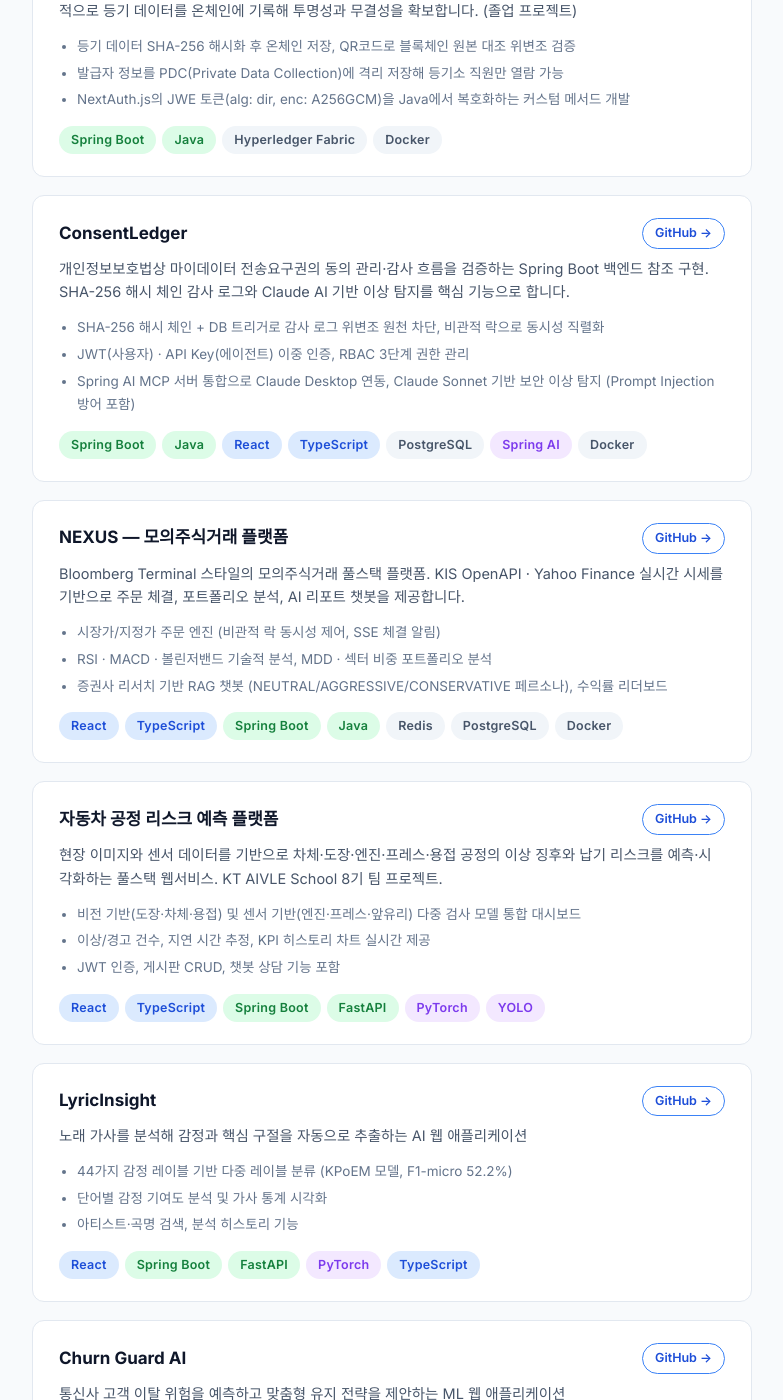
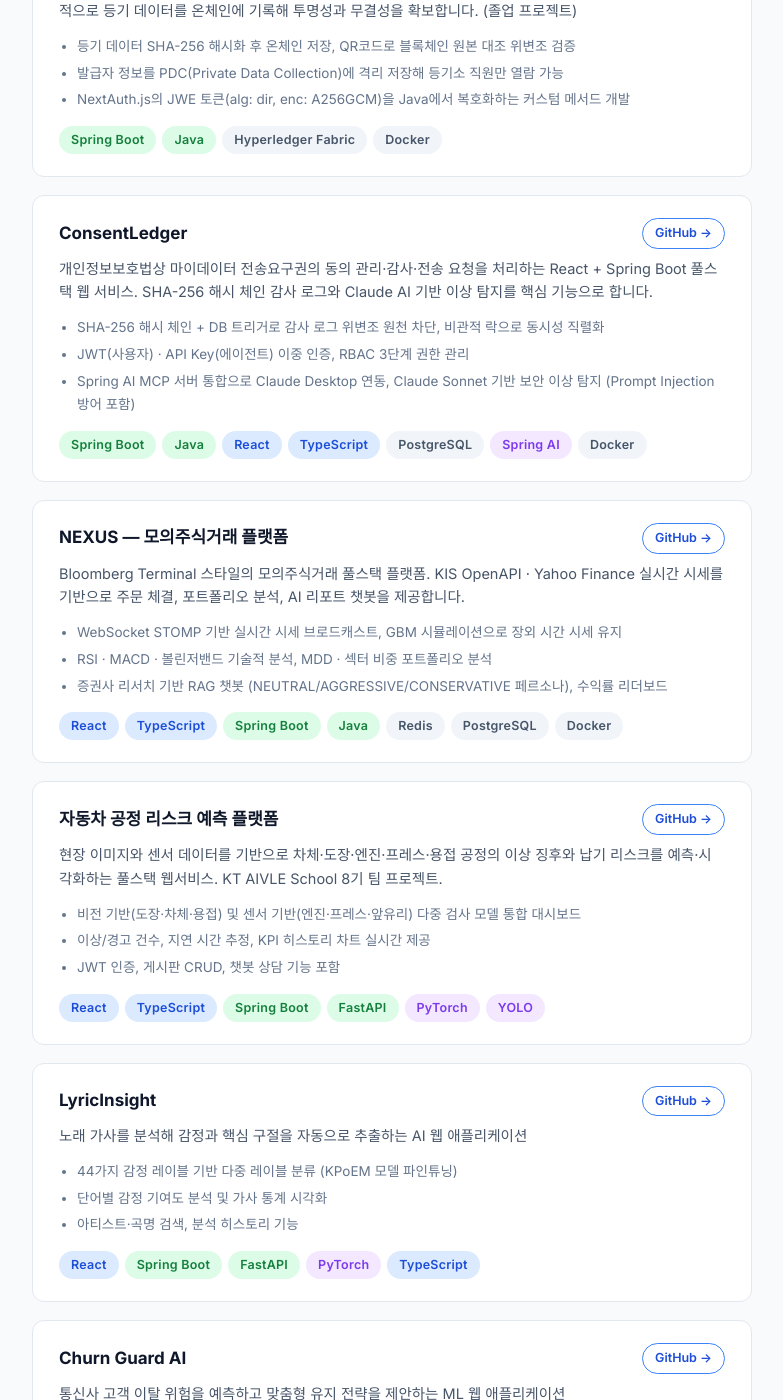
Before and after one commit to teriyakki-jin/teriyakki-jin.github.io, a Jekyll site: the page built from about.md, in a window 1280 px wide and 1400 px high, scrolled down 1059 px. Shown: the whole window, without its empty margins (248-1031 px from the left). Built offline with Jekyll 4.4.1, drawn with Linux system fonts in a browser that asks for light colours; some web fonts are replaced.

Commit message:
docs: improve project descriptions based on review feedback
- ConsentLedger: 참조 구현 → 풀스택 웹 서비스로 재표현
- LyricInsight: F1-micro 52.2% 수치 제거
- ChurnGuard: GitHub Actions 뱃지 제거
- NEXUS: 비관적 락/SSE 중복 제거, WebSocket·GBM으로 차별화

```diff
--- a/about.md
+++ b/about.md
@@ -87,7 +87,7 @@ permalink: /about/
     <h3 class="project-title">ConsentLedger</h3>
     <a href="https://github.com/teriyakki-jin/consentledger" target="_blank" class="project-link">GitHub →</a>
   </div>
-  <p class="project-desc">개인정보보호법상 마이데이터 전송요구권의 동의 관리·감사 흐름을 검증하는 Spring Boot 백엔드 참조 구현. SHA-256 해시 체인 감사 로그와 Claude AI 기반 이상 탐지를 핵심 기능으로 합니다.</p>
+  <p class="project-desc">개인정보보호법상 마이데이터 전송요구권의 동의 관리·감사·전송 요청을 처리하는 React + Spring Boot 풀스택 웹 서비스. SHA-256 해시 체인 감사 로그와 Claude AI 기반 이상 탐지를 핵심 기능으로 합니다.</p>
   <ul class="project-features">
     <li>SHA-256 해시 체인 + DB 트리거로 감사 로그 위변조 원천 차단, 비관적 락으로 동시성 직렬화</li>
     <li>JWT(사용자) · API Key(에이전트) 이중 인증, RBAC 3단계 권한 관리</li>
@@ -111,7 +111,7 @@ permalink: /about/
   </div>
   <p class="project-desc">Bloomberg Terminal 스타일의 모의주식거래 풀스택 플랫폼. KIS OpenAPI · Yahoo Finance 실시간 시세를 기반으로 주문 체결, 포트폴리오 분석, AI 리포트 챗봇을 제공합니다.</p>
   <ul class="project-features">
-    <li>시장가/지정가 주문 엔진 (비관적 락 동시성 제어, SSE 체결 알림)</li>
+    <li>WebSocket STOMP 기반 실시간 시세 브로드캐스트, GBM 시뮬레이션으로 장외 시간 시세 유지</li>
     <li>RSI · MACD · 볼린저밴드 기술적 분석, MDD · 섹터 비중 포트폴리오 분석</li>
     <li>증권사 리서치 기반 RAG 챗봇 (NEUTRAL/AGGRESSIVE/CONSERVATIVE 페르소나), 수익률 리더보드</li>
   </ul>
@@ -154,7 +154,7 @@ permalink: /about/
   </div>
   <p class="project-desc">노래 가사를 분석해 감정과 핵심 구절을 자동으로 추출하는 AI 웹 애플리케이션</p>
   <ul class="project-features">
-    <li>44가지 감정 레이블 기반 다중 레이블 분류 (KPoEM 모델, F1-micro 52.2%)</li>
+    <li>44가지 감정 레이블 기반 다중 레이블 분류 (KPoEM 모델 파인튜닝)</li>
     <li>단어별 감정 기여도 분석 및 가사 통계 시각화</li>
     <li>아티스트·곡명 검색, 분석 히스토리 기능</li>
   </ul>
@@ -183,7 +183,6 @@ permalink: /about/
     <span class="badge badge-green">FastAPI</span>
     <span class="badge badge-purple">XGBoost</span>
     <span class="badge badge-gray">Docker</span>
-    <span class="badge badge-gray">GitHub Actions</span>
   </div>
 </div>
 
```
